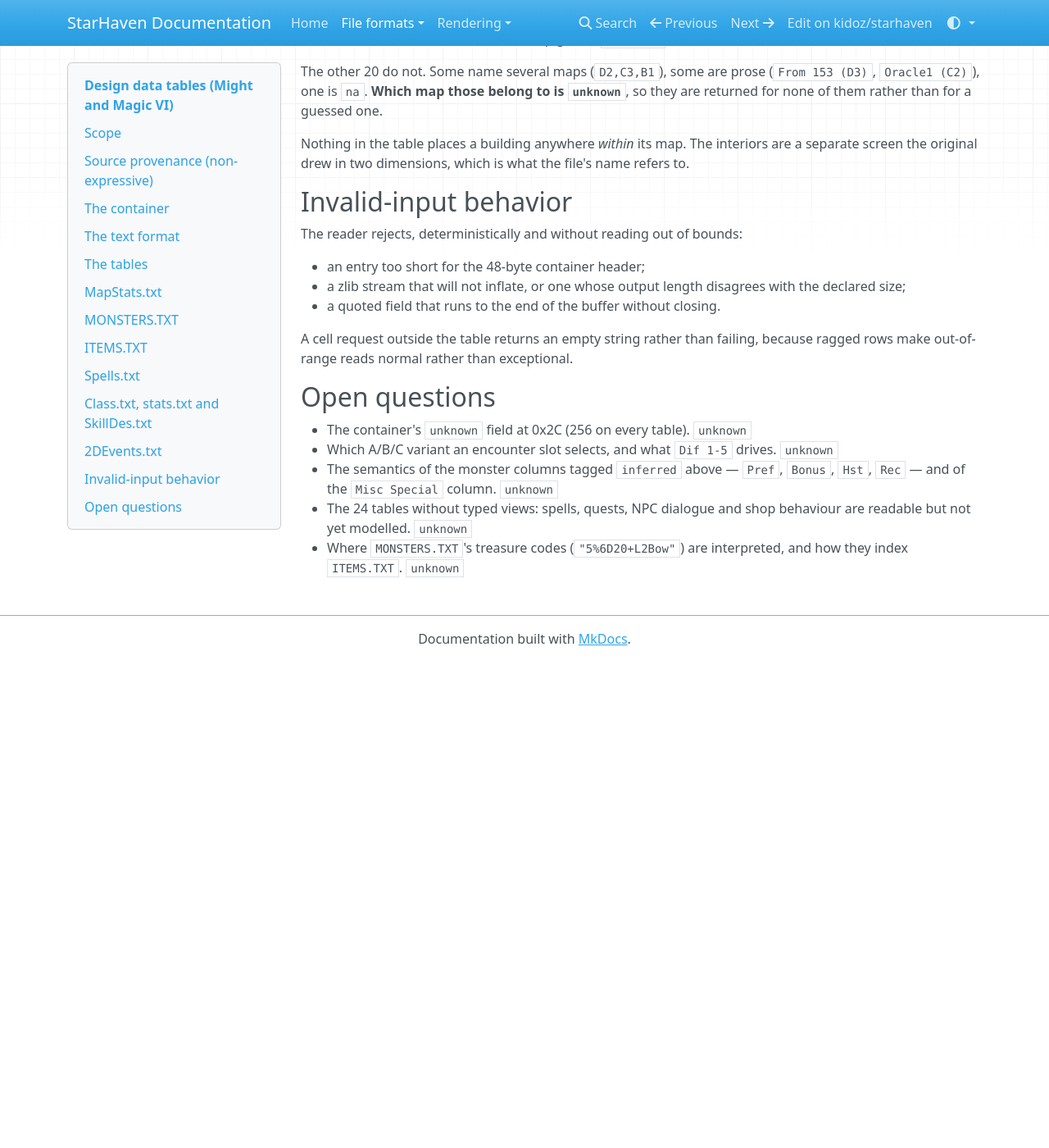
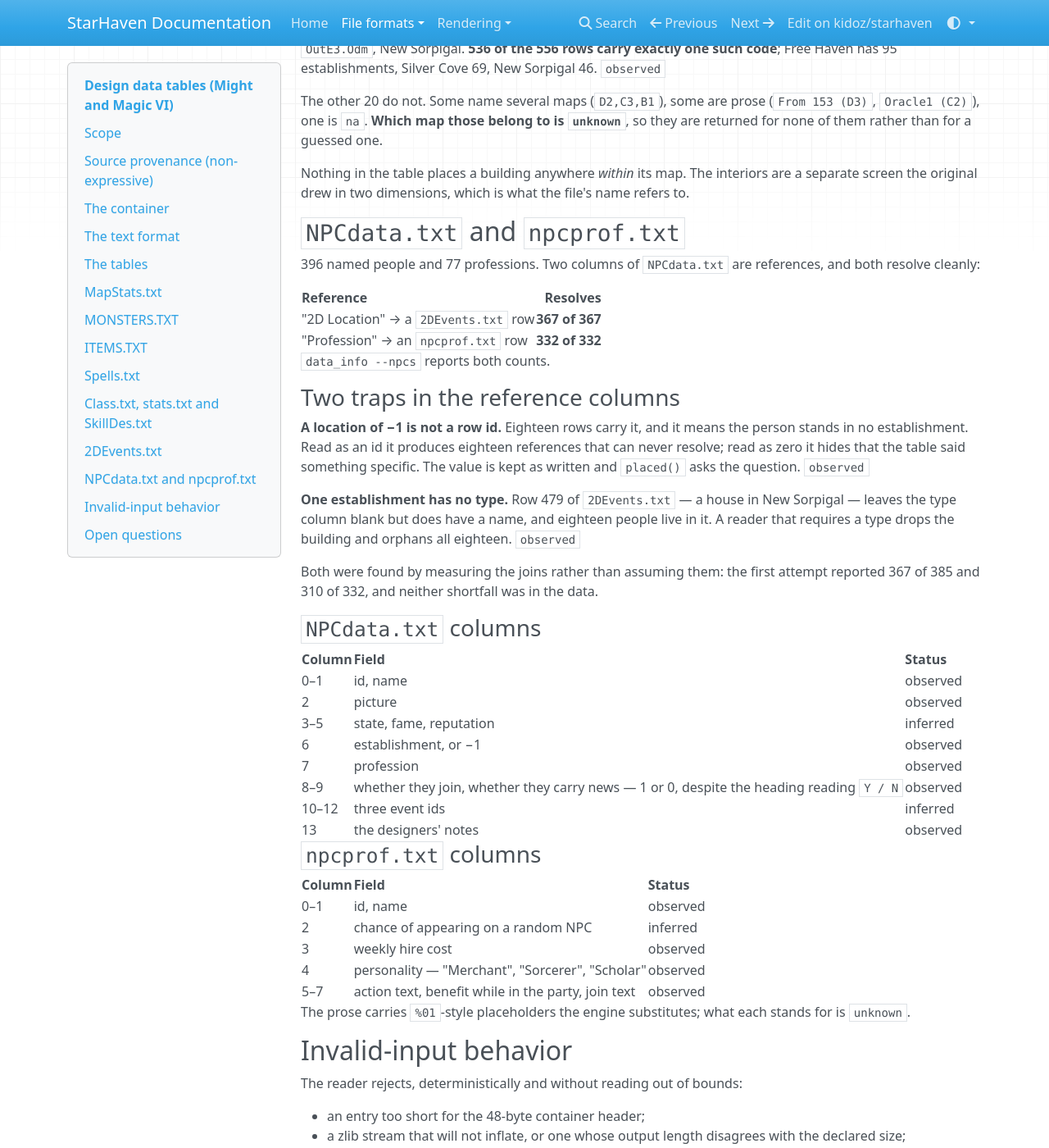
Before and after one commit to kidoz/starhaven, an MkDocs documentation site: the page built from docs/formats/text-tables.md, in a window 1280 px wide and 1400 px high, scrolled down 5578 px. Shown: the whole window at 82% size. Built offline with MkDocs 1.6.1, drawn with Linux system fonts in a browser that asks for light colours; nearby versions of some CDN libraries; before the commit the page ends 6385 px from its top, so only the background shows below that; some of the changed text lies outside the part shown.

Commit message:
Document the NPC and profession tables

````diff
--- a/docs/formats/text-tables.md
+++ b/docs/formats/text-tables.md
@@ -6,11 +6,11 @@
 
 ## Scope
 
-Covers the container, the text format, and the eleven tables parsed into typed
-rows — `MapStats.txt`, `MONSTERS.TXT`, `ITEMS.TXT`, `RNDITEMS.TXT`,
+Covers the container, the text format, and the thirteen tables parsed into
+typed rows — `MapStats.txt`, `MONSTERS.TXT`, `ITEMS.TXT`, `RNDITEMS.TXT`,
 `STDITEMS.TXT`, `SPCITEMS.TXT`, `Spells.txt`, `Class.txt`, `stats.txt` and
-`SkillDes.txt` and `2DEvents.txt`. The other 19 are readable through the same
-reader but not yet given typed views.
+`SkillDes.txt`, `2DEvents.txt`, `NPCdata.txt` and `npcprof.txt`. The other 17
+are readable through the same reader but not yet given typed views.
 
 There is little to reverse engineer here, and that is the point: these are
 spreadsheet exports the developers left in the archive. The work is unwrapping
@@ -40,6 +40,8 @@
 ./buildDir/data_info --spells Fireball
 ./buildDir/data_info --classes
 ./buildDir/data_info --buildings OutE3.Odm
+./buildDir/data_info --npcs
+./buildDir/data_info --professions
 ./buildDir/data_info --check          # joins MONSTERS.TXT to DMONLIST.BIN
 ./buildDir/data_info Spells.txt --rows 10
 ```
@@ -284,6 +286,61 @@
 are a separate screen the original drew in two dimensions, which is what the
 file's name refers to.
 
+## `NPCdata.txt` and `npcprof.txt`
+
+396 named people and 77 professions. Two columns of `NPCdata.txt` are
+references, and both resolve cleanly:
+
+| Reference | Resolves |
+| --- | ---: |
+| "2D Location" → a `2DEvents.txt` row | **367 of 367** |
+| "Profession" → an `npcprof.txt` row | **332 of 332** |
+
+`data_info --npcs` reports both counts.
+
+### Two traps in the reference columns
+
+**A location of −1 is not a row id.** Eighteen rows carry it, and it means the
+person stands in no establishment. Read as an id it produces eighteen
+references that can never resolve; read as zero it hides that the table said
+something specific. The value is kept as written and `placed()` asks the
+question. `observed`
+
+**One establishment has no type.** Row 479 of `2DEvents.txt` — a house in New
+Sorpigal — leaves the type column blank but does have a name, and eighteen
+people live in it. A reader that requires a type drops the building and orphans
+all eighteen. `observed`
+
+Both were found by measuring the joins rather than assuming them: the first
+attempt reported 367 of 385 and 310 of 332, and neither shortfall was in the
+data.
+
+### `NPCdata.txt` columns
+
+| Column | Field | Status |
+| --- | --- | --- |
+| 0–1 | id, name | observed |
+| 2 | picture | observed |
+| 3–5 | state, fame, reputation | inferred |
+| 6 | establishment, or −1 | observed |
+| 7 | profession | observed |
+| 8–9 | whether they join, whether they carry news — 1 or 0, despite the heading reading `Y / N` | observed |
+| 10–12 | three event ids | inferred |
+| 13 | the designers' notes | observed |
+
+### `npcprof.txt` columns
+
+| Column | Field | Status |
+| --- | --- | --- |
+| 0–1 | id, name | observed |
+| 2 | chance of appearing on a random NPC | inferred |
+| 3 | weekly hire cost | observed |
+| 4 | personality — "Merchant", "Sorcerer", "Scholar" | observed |
+| 5–7 | action text, benefit while in the party, join text | observed |
+
+The prose carries `%01`-style placeholders the engine substitutes; what each
+stands for is `unknown`.
+
 ## Invalid-input behavior
 
 The reader rejects, deterministically and without reading out of bounds:
````
Also changed, not shown: README.md (+5 -2 lines).
